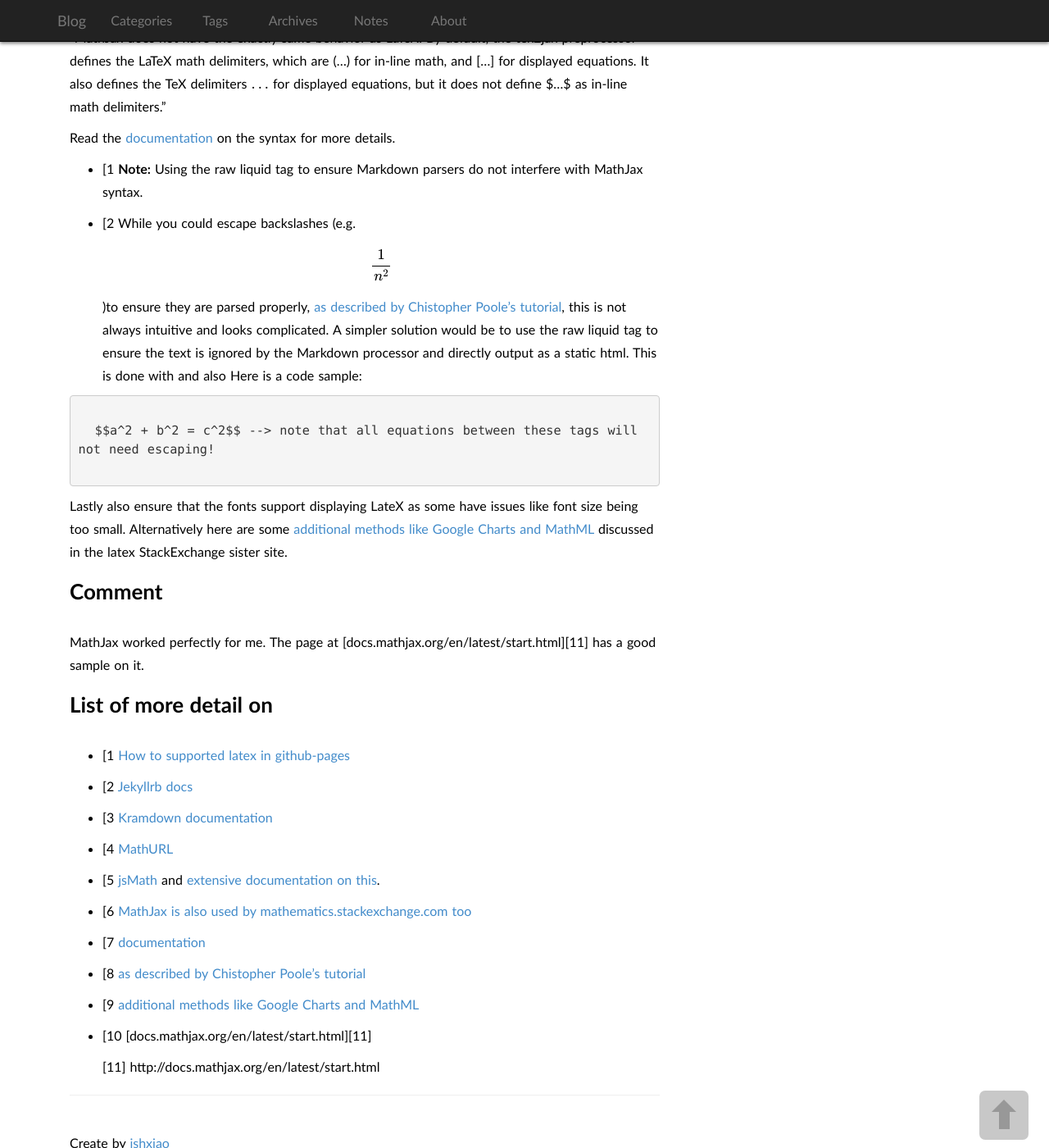
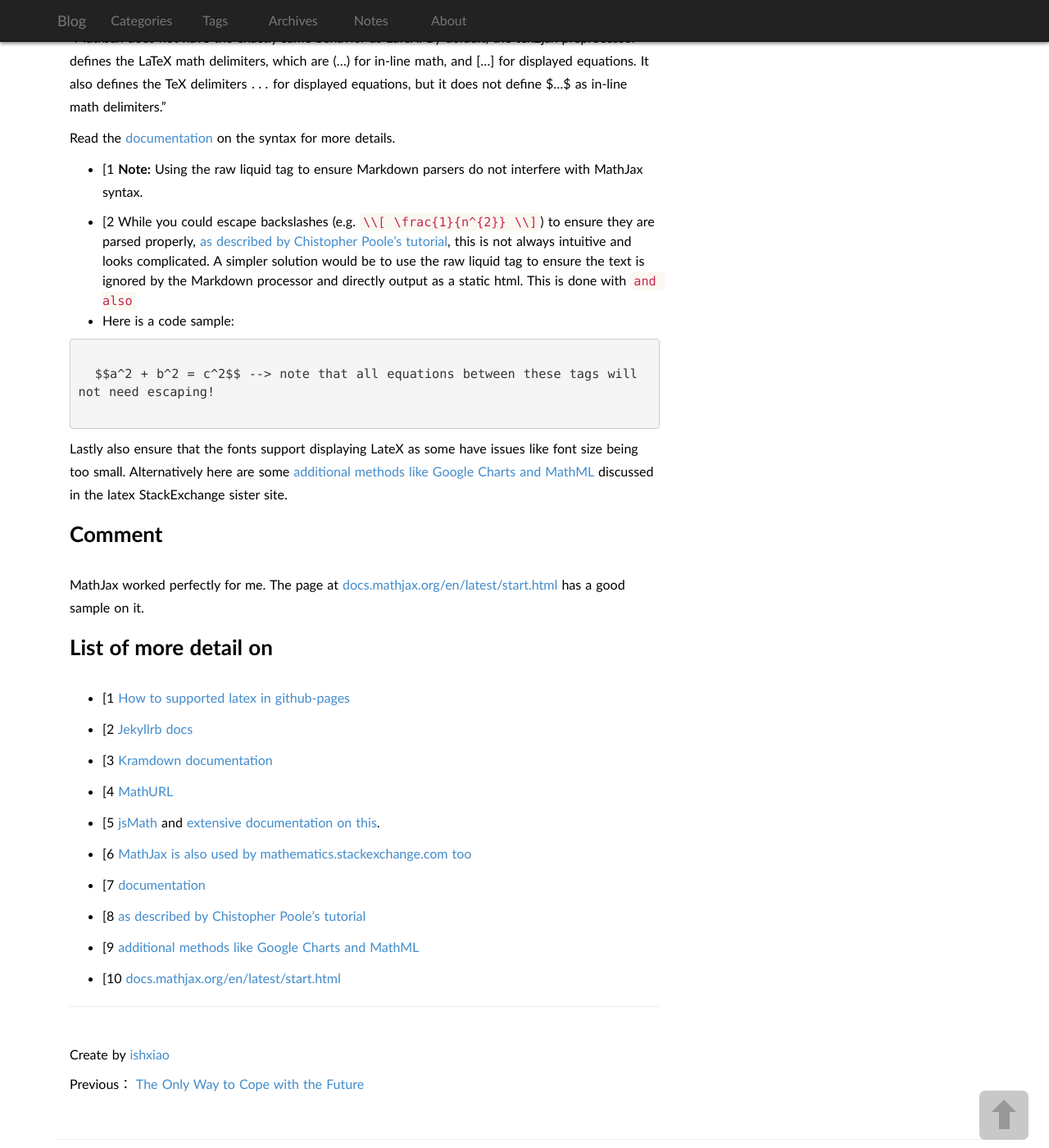
Before and after one commit to ishxiao/blog, a Jekyll site: the page built from _posts/2017-6-29-how-to-support-latex-in-github-pages.md, in a window 1280 px wide and 1400 px high, scrolled down 1124 px. Shown: the whole window at 82% size. Built offline with Jekyll 4.4.1, drawn with Linux system fonts in a browser that asks for light colours; some web fonts are replaced; formulas are drawn with MathJax 3; some of the changed text lies outside the part shown.

Commit message:
fixed some bugs in how-to-support-latex-in-github-pages.md

````diff
--- a/_posts/2017-6-29-how-to-support-latex-in-github-pages.md
+++ b/_posts/2017-6-29-how-to-support-latex-in-github-pages.md
@@ -36,7 +36,7 @@ Many sites have mentioned that Mathjax is considered a successor of jsMath, and
 
 - [1 **Step 1:** Have your site load the script in sites where you want to display math. (usually done in the header)
 
-- [2 Optional: Check your markdown parser in ```_config.yml```. ```redcarpet``` or ```kramdown``` is suggested in this example. Certain parsers like ```discount``` will interfere with the syntax but I have a solution below.
+- [2 Optional: Check your markdown parser in `_config.yml`. `redcarpet` or `kramdown` is suggested in this example. Certain parsers like `discount` will interfere with the syntax but I have a solution below.
 
 - [2 **Step 2:** Write your equations.
 
@@ -48,7 +48,9 @@ Read the [documentation][8] on the syntax for more details.
 
 - [1 **Note:** Using the raw liquid tag to ensure Markdown parsers do not interfere with MathJax syntax.
 
-- [2 While you could escape backslashes (e.g. \\[ \frac{1}{n^{2}} \\])to ensure they are parsed properly, [as described by Chistopher Poole's tutorial][9], this is not always intuitive and looks complicated. A simpler solution would be to use the raw liquid tag to ensure the text is ignored by the Markdown processor and directly output as a static html. This is done with {% raw %}and also {% endraw %}
+- [2 While you could escape backslashes (e.g.
+ `\\[ \frac{1}{n^{2}} \\]`) to ensure they are parsed properly, [as described by Chistopher Poole's tutorial][9], this is not always intuitive and looks complicated. A simpler solution would be to use the raw liquid tag to ensure the text is ignored by the Markdown processor and directly output as a static html. This is done with `{% raw %}`and also `{% endraw %}`
+-
 Here is a code sample:
 
 ```
@@ -106,4 +108,4 @@ MathJax worked perfectly for me. The page at [docs.mathjax.org/en/latest/start.h
 
    [10]: https://tex.stackexchange.com/questions/129/embedding-latex-equations-into-a-webpage
 
-   [11] http://docs.mathjax.org/en/latest/start.html
+   [11]: http://docs.mathjax.org/en/latest/start.html
````
Also changed, not shown: other parts of _posts/2017-6-29-how-to-support-latex-in-github-pages.md (+1 -1 lines).
